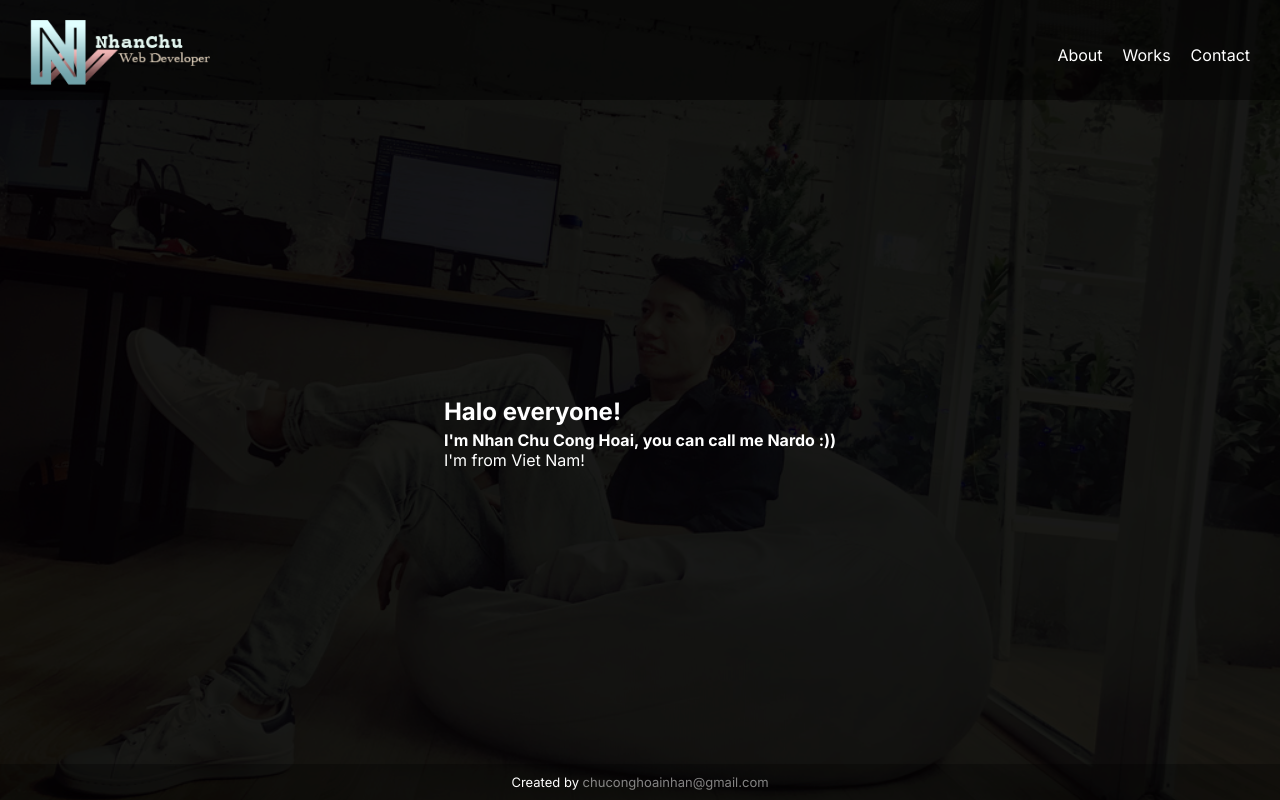
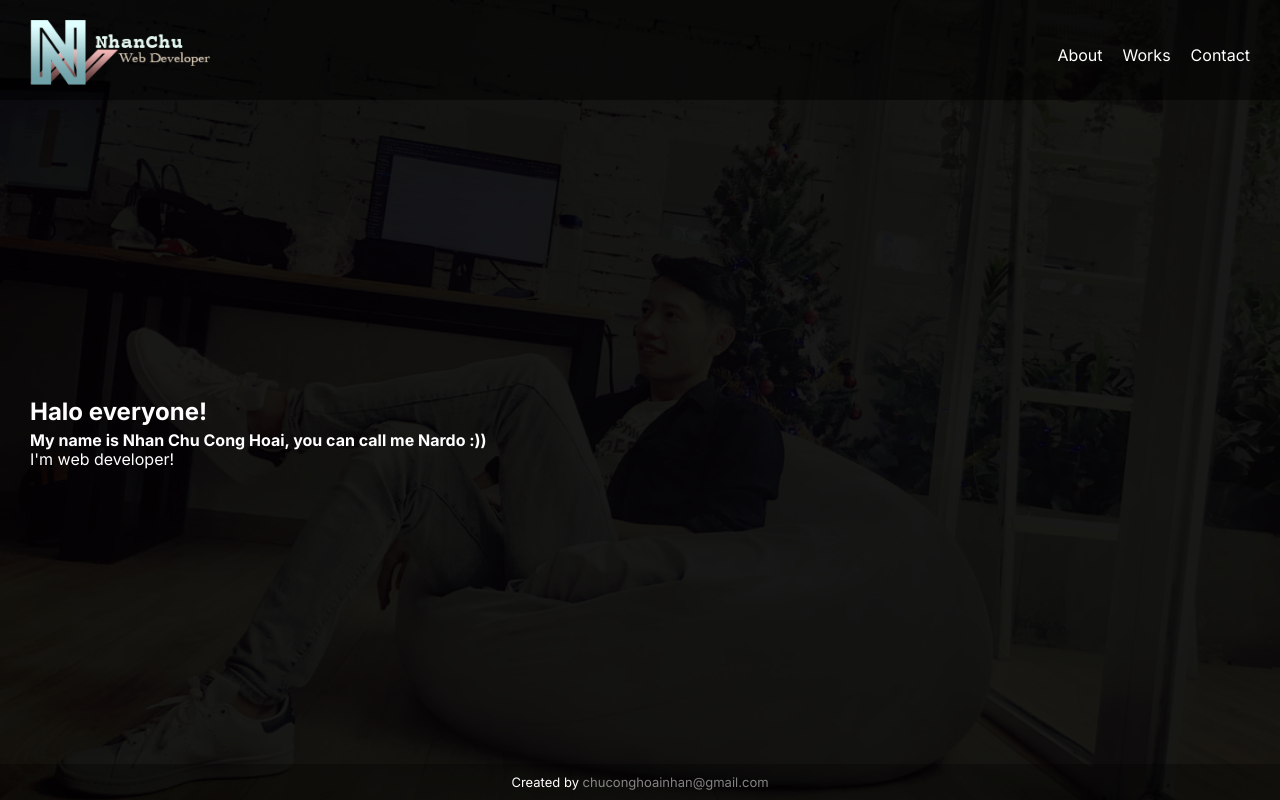
Before and after one commit to nardoCN/nardocn.github.io, a Next.js app: page / in a window 1280 px wide. Built offline with nearby package versions, Linux system fonts and the light colour scheme.

Commit message:
update for pages scroller

```diff
--- a/components/halo-section.tsx
+++ /dev/null
@@ -1,9 +0,0 @@
-export default function HaloSection() {
-    return (
-        <section>
-            <h2>Halo everyone!</h2>
-            <h4>I'm Nhan Chu Cong Hoai, you can call me Nardo :))</h4>
-            <p>I'm from Viet Nam!</p>
-        </section>
-    )
-}
--- /dev/null
+++ b/components/page-scroller/components/page.tsx
@@ -0,0 +1,21 @@
+export interface IPageScrollerProps {
+    height?: number;
+    children: JSX.Element
+}
+
+export interface EPageScroller extends React.ReactElement {}
+
+PageScroller.defaultProps = {
+    height: 0
+}
+
+export default function PageScroller({
+    height,
+    children
+}: IPageScrollerProps): EPageScroller {
+    return (
+        <div className="pages-scroller-page" style={{height: height ? height : 'auto'}}>
+            {children}
+        </div>
+    )
+}
--- /dev/null
+++ b/components/page-scroller/index.tsx
@@ -0,0 +1,143 @@
+import { useEffect, useRef, useState } from "react"
+import PageScroller, { EPageScroller } from "./components/page"
+
+export interface IPageJump {
+    /** @params percentToJump to jump must be a number and from 0 to 100 */
+    percentToJump: number
+}
+
+export interface IPagesScrollerProps {
+    children: EPageScroller[]
+    pageJump?: IPageJump
+    onScroll?: (page: number, currentY: number, height: number) => void
+    onNext?: (page: number, currentY: number, height: number) => void
+    onPrev?: (page: number, currentY: number, height: number) => void
+}
+
+export default function PagesScroller({
+    children,
+    pageJump,
+    onNext,
+    onPrev,
+    onScroll
+}: IPagesScrollerProps) {
+
+    const rootRef = useRef<HTMLDivElement>()
+    const [pages, setPages] = useState<JSX.Element[]>(children)
+    const [currentPage, setCurrentPage] = useState<number>(0)
+    const [currentY, setCurrentY] = useState<number>(0)
+    const [rootHeight, setRootHeight] = useState<number>()
+
+    /**
+     * check if page scroller is already
+     * @returns boolean
+     */
+    const isReady = (): boolean => pages.length && rootRef.current ? true : false
+
+    /**
+     * Jump to Page by page number
+     * @param pageNumber start from 0
+     */
+    const jumpToPage = (pageNumber: number) => {
+        if(isReady()) {
+            setCurrentY(pageNumber * rootHeight)
+            setCurrentPage(pageNumber)
+        }
+    }
+
+    /**
+     * scroll to next page
+     * @returns void
+     */
+    const nextPage = () => {
+        if(currentPage + 1 < pages.length){
+            jumpToPage(currentPage + 1)
+            if(onNext) onNext(currentPage, currentY, rootHeight)
+        }
+    }
+
+    /**
+     * scroll to previous page
+     * @returns void
+     */
+    const prevPage = () => {
+        if(currentPage - 1 >= 0) {
+            jumpToPage(currentPage - 1)
+            if(onPrev) onPrev(currentPage, currentY, rootHeight)
+        }
+    }
+
+    /**
+     * Check state to jump to the next page
+     * @param page
+     * @param deltaY
+     * @returns boolean
+     */
+    const isValidToNextPage = (page: number, deltaY: number): boolean => {
+        if(deltaY < 0 || page == pages.length - 1) {
+            return false
+        }
+        if((currentY - page * rootHeight) * 100 / rootHeight >= pageJump.percentToJump) {
+            return true
+        }
+        return false
+    }
+
+    /**
+     * Check state to jump to the prev page
+     * @param page
+     * @param deltaY
+     * @returns boolean
+     */
+    const isValidToPrevPage = (page: number, deltaY: number): boolean => {
+        if(deltaY > 0 || page == 0) {
+            return false
+        }
+        if((rootHeight - (currentY - (page - 1) * rootHeight)) * 100 / rootHeight >= pageJump.percentToJump) {
+            return true
+        }
+        return false
+    }
+
+    const handleWheel = (e: WheelEvent) => {
+        if(isReady()) {
+            let newY = currentY + e.deltaY
+
+            if(newY > (pages.length - 1) * rootHeight ) {
+                setCurrentY((pages.length - 1) * rootHeight)
+            } else if(newY < 0) {
+                setCurrentY(0)
+            } else {
+                setCurrentY(currentY + e.deltaY / 5)
+            }
+
+            if(pageJump) {
+                if(isValidToNextPage(currentPage, e.deltaY)) {
+                    nextPage()
+                    return
+                }
+                if(isValidToPrevPage(currentPage, e.deltaY)) {
+                    prevPage()
+                    return
+                }
+            }
+
+            if(onScroll) onScroll(currentPage, currentY, rootHeight)
+        }
+    }
+
+    useEffect(() => {
+        setPages(children)
+        if(rootRef.current) {
+            setRootHeight(rootRef.current.offsetHeight)
+        }
+    }, [])
+
+    return (
+        <div className="pages-scroller" ref={rootRef}>
+            <div className="pages-scroller-wrapper" onWheel={(e: any) => handleWheel(e)} style={{transform: `translateY(${-1 * currentY}px)`}}>
+                {children.map((page, key) => <PageScroller key={key} {...page.props} height={rootHeight}/>)}
+            </div>
+        </div>
+    )
+}
--- /dev/null
+++ b/components/sections/contact-section.tsx
@@ -0,0 +1,7 @@
+export default function ContactSection() {
+    return (
+        <section className="container">
+            <h2>Contact: </h2>
+        </section>
+    )
+}
--- /dev/null
+++ b/components/sections/halo-section.tsx
@@ -0,0 +1,9 @@
+export default function HaloSection() {
+    return (
+        <section className="container">
+            <h2>Halo everyone!</h2>
+            <h4>My name is Nhan Chu Cong Hoai, you can call me Nardo :))</h4>
+            <p>I'm web developer!</p>
+        </section>
+    )
+}
--- /dev/null
+++ b/components/sections/projects-section.tsx
@@ -0,0 +1,7 @@
+export default function ProjectsSection() {
+    return (
+        <section className="container">
+            <h2>Projects:</h2>
+        </section>
+    )
+}
--- /dev/null
+++ b/components/sections/skills-section.tsx
@@ -0,0 +1,7 @@
+export default function SkillsSection() {
+    return (
+        <section className="container">
+            <h2>Skills:</h2>
+        </section>
+    )
+}
--- /dev/null
+++ b/components/sections/works-section.tsx
@@ -0,0 +1,7 @@
+export default function WorksSection() {
+    return (
+        <section className="container">
+            <h2>Works:</h2>
+        </section>
+    )
+}
--- a/pages/index.tsx
+++ b/pages/index.tsx
@@ -1,9 +1,41 @@
-import HaloSection from "../components/halo-section";
+import PagesScroller from "../components/page-scroller";
+import PageScroller from "../components/page-scroller/components/page";
+import ContactSection from "../components/sections/contact-section";
+import HaloSection from "../components/sections/halo-section";
+import ProjectsSection from "../components/sections/projects-section";
+import SkillsSection from "../components/sections/skills-section";
+import WorksSection from "../components/sections/works-section";
 
 export default function Home() {
     return (
-        <>
-            <HaloSection />
-        </>
+        <div className="sections">
+            <PagesScroller
+                pageJump={{percentToJump: 40}}
+                onScroll={(page, y, height) => {
+                    // console.log('onScroll', page, y, height);
+                }}
+                onNext={(page, y, height) => {
+                    // console.log('onNext', page, y, height);
+                }}
+                onPrev={(page, y, height) => {
+                    // console.log('onPrev', page, y, height);
+                }}>
+                <PageScroller>
+                    <HaloSection />
+                </PageScroller>
+                <PageScroller>
+                    <WorksSection />
+                </PageScroller>
+                <PageScroller>
+                    <ProjectsSection />
+                </PageScroller>
+                <PageScroller>
+                    <SkillsSection />
+                </PageScroller>
+                <PageScroller>
+                    <ContactSection />
+                </PageScroller>
+            </PagesScroller>
+        </div>
     )
 }
--- a/styles/content.scss
+++ b/styles/content.scss
@@ -3,6 +3,19 @@ main {
     flex-direction: column;
     align-items: center;
     justify-content: center;
-    height: 100%;
+    height: calc(100vh - 99.63px - 36px);
     margin-bottom: auto;
+
+    .sections {
+        width: 100%;
+        height: 100%;
+
+        section {
+            height: 100%;
+            width: 100%;
+            display: flex;
+            flex-direction: column;
+            justify-content: center;
+        }
+    }
 }
--- a/styles/main.scss
+++ b/styles/main.scss
@@ -5,3 +5,4 @@
 @import './header';
 @import './content';
 @import './footer';
+@import './pages-scroller';
--- /dev/null
+++ b/styles/pages-scroller.scss
@@ -0,0 +1,11 @@
+.pages-scroller {
+    position: relative;
+    overflow-y: hidden;
+    height: 100%;
+
+    &-wrapper {
+        position: relative;
+        z-index: 0;
+        transition: 0.5s;
+    }
+}
```
Also changed, not shown: 2 other files (tests, documents, lock files or other folders).
